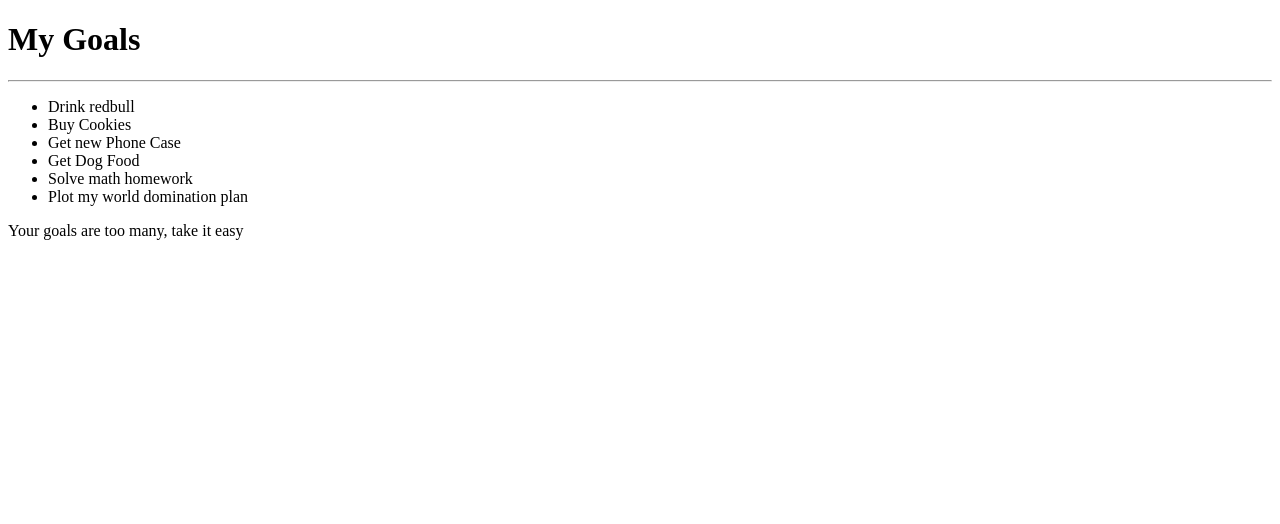
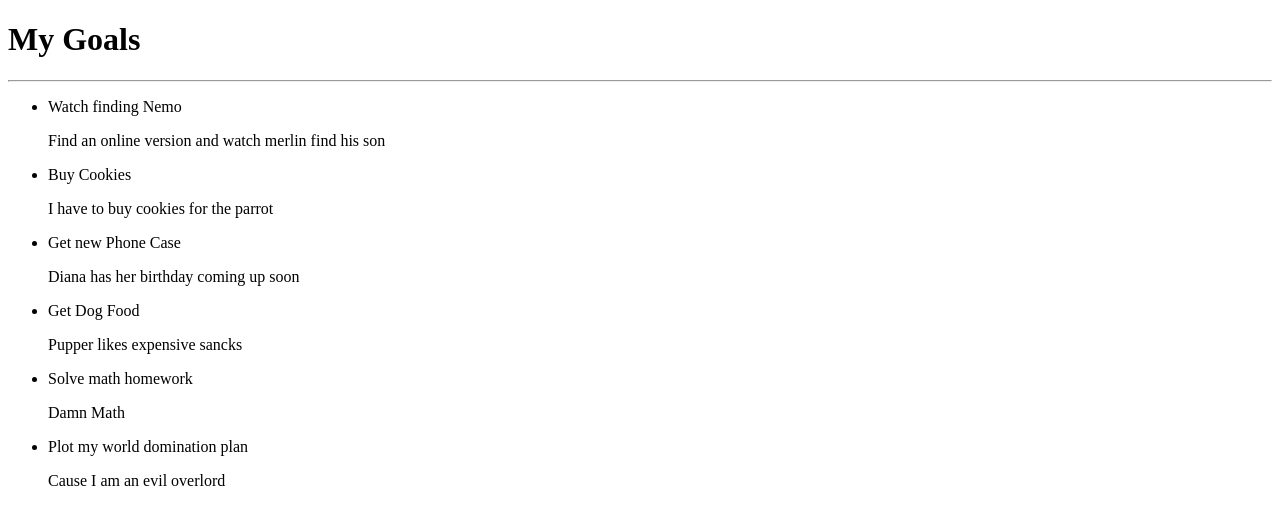
Before and after one commit to Janice-M/goals, an Angular app: page / in a window 1280 px wide. Shown: the top 524 px of the page. Built offline with nearby package versions, Linux system fonts and the light colour scheme.

Commit message:
goal detail components

```diff
--- a/src/app/app.component.html
+++ b/src/app/app.component.html
@@ -1,11 +1,3 @@
 <!--The content below is only a placeholder and can be replaced.-->
-<div>
-  <h1>My Goals</h1>
-  <hr>
-  <ul>
-      <li *ngFor='let goal of goals'>
-        {{goal.name}}
-      </li>
-  </ul>
-  <p *ngIf='goals.length > 5'>Your goals are too many, take it easy</p>
-</div>
+
+<app-goal></app-goal>
--- a/src/app/app.component.ts
+++ b/src/app/app.component.ts
@@ -7,12 +7,5 @@ import { Goal } from './goal';
   styleUrls: ['./app.component.css']
 })
 export class AppComponent {
-  goals:Goal = [
-    {id:1, name:'Drink redbull'},
-    {id:2,name:'Buy Cookies'},
-    {id:3,name:'Get new Phone Case'},
-    {id:4,name:'Get Dog Food'},
-    {id:5,name:'Solve math homework'},
-    {id:6,name:'Plot my world domination plan'},
-  ];
+
 }
--- a/src/app/app.module.ts
+++ b/src/app/app.module.ts
@@ -3,10 +3,14 @@ import { NgModule } from '@angular/core';
 
 import { AppRoutingModule } from './app-routing.module';
 import { AppComponent } from './app.component';
+import { GoalComponent } from './goal/goal.component';
+import { GoalDetailComponent } from './goal-detail/goal-detail.component';
 
 @NgModule({
   declarations: [
-    AppComponent
+    AppComponent,
+    GoalComponent,
+    GoalDetailComponent
   ],
   imports: [
     BrowserModule,
--- /dev/null
+++ b/src/app/goal-detail/goal-detail.component.html
@@ -0,0 +1,3 @@
+<p>
+  {{goal.description}}
+</p>
--- /dev/null
+++ b/src/app/goal-detail/goal-detail.component.ts
@@ -0,0 +1,17 @@
+import { Component, OnInit, Input } from '@angular/core';
+import { Goal } from '../goal';
+
+@Component({
+  selector: 'app-goal-detail',
+  templateUrl: './goal-detail.component.html',
+  styleUrls: ['./goal-detail.component.css']
+})
+export class GoalDetailComponent implements OnInit {
+
+  @Input() goal: Goal;
+  constructor() { }
+
+  ngOnInit() {
+  }
+
+}
--- a/src/app/goal.ts
+++ b/src/app/goal.ts
@@ -1,4 +1,5 @@
 export class Goal {
   id: number;
   name: string;
+  description: string;
 }
--- /dev/null
+++ b/src/app/goal/goal.component.html
@@ -0,0 +1,10 @@
+<div>
+  <h1>My Goals</h1>
+  <hr>
+  <ul>
+    <li *ngFor='let goal of goals'>
+      {{goal.name}}
+      <app-goal-detail [goal]='goal'></app-goal-detail>
+    </li>
+  </ul>
+</div>
--- /dev/null
+++ b/src/app/goal/goal.component.ts
@@ -0,0 +1,25 @@
+import { Component, OnInit } from '@angular/core';
+import { Goal } from '../goal';
+
+@Component({
+  selector: 'app-goal',
+  templateUrl: './goal.component.html',
+  styleUrls: ['./goal.component.css']
+})
+export class GoalComponent implements OnInit {
+
+  goals: Goal[] = [
+    {id:1, name:'Watch finding Nemo',description:'Find an online version and watch merlin find his son'},
+    {id:2,name:'Buy Cookies',description:'I have to buy cookies for the parrot'},
+    {id:3,name:'Get new Phone Case',description:'Diana has her birthday coming up soon'},
+    {id:4,name:'Get Dog Food',description:'Pupper likes expensive sancks'},
+    {id:5,name:'Solve math homework',description:'Damn Math'},
+    {id:6,name:'Plot my world domination plan',description:'Cause I am an evil overlord'},
+  ];
+
+  constructor() { }
+
+  ngOnInit() {
+  }
+
+}
```
Also changed, not shown: src/app/goal-detail/goal-detail.component.css (added), src/app/goal/goal.component.css (added), 2 other files (tests, documents, lock files or other folders).
